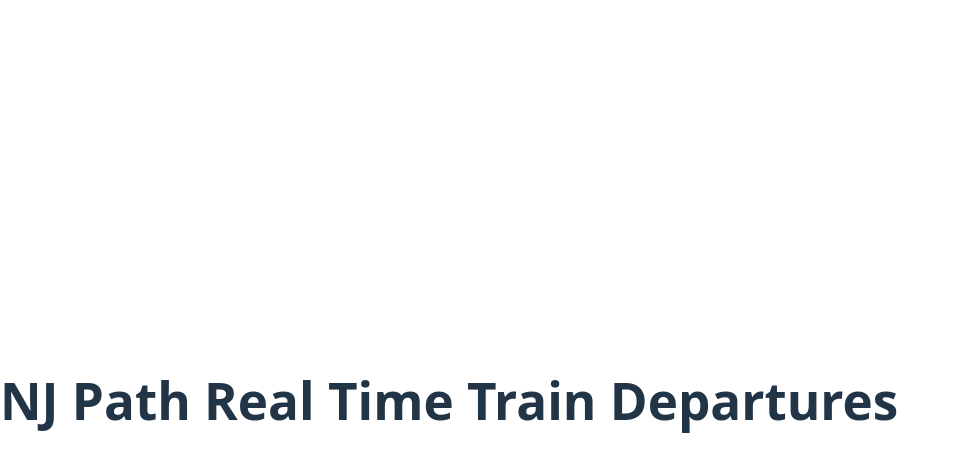
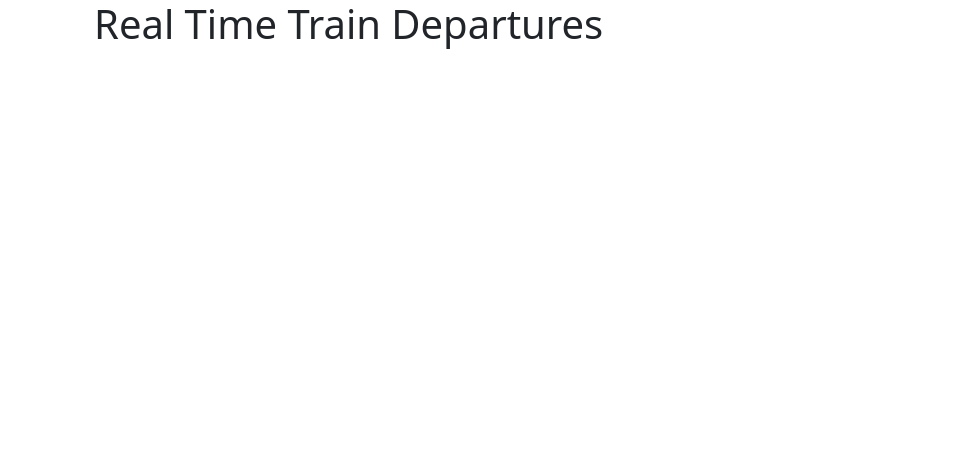
Before and after one commit to ZengLawrence/path-rt, a React (Vite) app: page / in a window 1280 px wide. Shown: the top 472 px of the page, without its empty margins (0-956 px from the left). Built offline with nearby package versions, Linux system fonts and the light colour scheme.

Commit message:
add bootstrap

```diff
--- a/package.json
+++ b/package.json
@@ -10,7 +10,9 @@
     "preview": "vite preview"
   },
   "dependencies": {
+    "bootstrap": "^5.3.8",
     "react": "^19.2.0",
+    "react-bootstrap": "^2.10.10",
     "react-dom": "^19.2.0"
   },
   "devDependencies": {
--- a/src/App.tsx
+++ b/src/App.tsx
@@ -1,9 +1,12 @@
+import Container from 'react-bootstrap/Container';
 
 function App() {
   return (
-    <>
-      <h1>NJ Path Real Time Train Departures</h1>
-    </>
+    <Container>
+      <Container>
+        <h1>Real Time Train Departures</h1>
+      </Container>
+    </Container>
   )
 }
 
--- a/src/main.tsx
+++ b/src/main.tsx
@@ -1,7 +1,8 @@
 import { StrictMode } from 'react'
 import { createRoot } from 'react-dom/client'
-import './index.css'
 import App from './App.tsx'
+
+import 'bootstrap/dist/css/bootstrap.min.css';
 
 // eslint-disable-next-line @typescript-eslint/no-non-null-assertion
 createRoot(document.getElementById('root')!).render(
```
Also changed, not shown: 1 other file (tests, documents, lock files or other folders).
